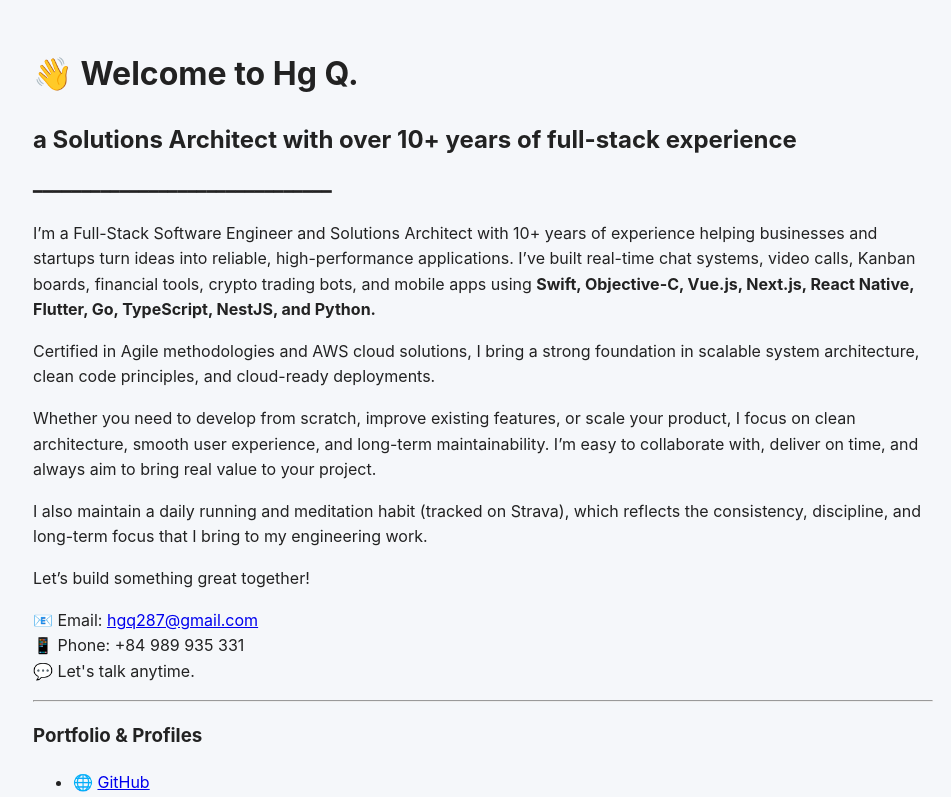
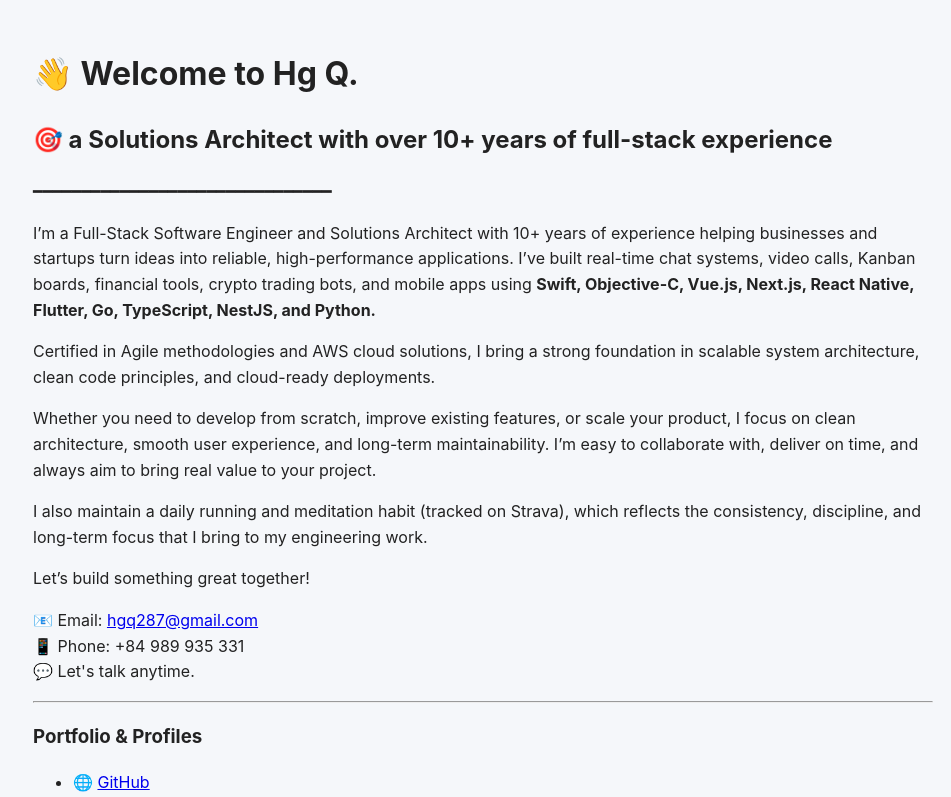
Before and after one commit to hgq287/hgq287.github.io, a Next.js app: page / in a window 1280 px wide. Shown: the top 797 px of the page, without its empty margins (157-1108 px from the left). Built offline with nearby package versions, Linux system fonts and the light colour scheme.

Commit message:
feat: add smooth animation for rendering the markdown sections

```diff
--- a/package.json
+++ b/package.json
@@ -8,6 +8,7 @@
     "deploy": "yarn build && touch out/.nojekyll && gh-pages -d out"
   },
   "dependencies": {
+    "framer-motion": "^12.18.1",
     "github-markdown-css": "^5.8.1",
     "gray-matter": "^4.0.3",
     "marked": "^15.0.12",
--- a/public/data/about.md
+++ b/public/data/about.md
@@ -1,4 +1,4 @@
-## a Solutions Architect with over 10+ years of full-stack experience
+## 🎯 a Solutions Architect with over 10+ years of full-stack experience
 ━━━━━━━━━━━━━━━━━━━━━━━━━━━━━━━
 
 I’m a Full-Stack Software Engineer and Solutions Architect with 10+ years of experience helping businesses and startups turn ideas into reliable, high-performance applications. I’ve built real-time chat systems, video calls, Kanban boards, financial tools, crypto trading bots, and mobile apps using **Swift, Objective-C, Vue.js, Next.js, React Native, Flutter, Go, TypeScript, NestJS, and Python.**
--- a/public/data/contact.md
+++ b/public/data/contact.md
@@ -1,4 +1,4 @@
-## Contact
+## 📇 Contact
 ━━━━━━━━━━━━━━━━━━━━━━━━━━━━━━━
 
 - 📧 **Email:** [hgq287@gmail.com](mailto:hgq287@gmail.com)
--- a/public/data/skills.md
+++ b/public/data/skills.md
@@ -1,5 +1,5 @@
 
-## Technical Skills
+## 🛠️ Technical Skills
 ━━━━━━━━━━━━━━━━━━━━━━━━━━━━━━━
 ### 👨‍💻 Programming Languages
 - Python (incl. FastAPI, Scikit-Learn, TensorFlow, CoreML)
--- /dev/null
+++ b/src/app/components/AnimatedSection.tsx
@@ -0,0 +1,43 @@
+'use client'
+
+import { motion, useAnimation, useInView } from 'framer-motion'
+import { useEffect, useRef } from 'react'
+
+export default function AnimatedSection({
+  children,
+}: {
+  children: React.ReactNode
+}) {
+  const ref = useRef(null)
+  const inView = useInView(ref, { once: true, margin: '0px 0px -20% 0px' })
+  const controls = useAnimation()
+
+  useEffect(() => {
+    if (inView) {
+      controls.start('visible')
+    }
+  }, [inView, controls])
+
+  return (
+    <motion.section
+      ref={ref}
+      initial="hidden"
+      animate={controls}
+      variants={{
+        hidden: { opacity: 0, y: 40, scale: 0.98 },
+        visible: {
+          opacity: 1,
+          y: 0,
+          scale: 1,
+          transition: {
+            duration: 0.8,
+            ease: [0.25, 0.46, 0.45, 0.94],
+          },
+        },
+      }}
+      style={{ willChange: 'transform, opacity' }}
+    >
+      {children}
+    </motion.section>
+  )
+}
--- a/src/app/components/MarkdownSection.tsx
+++ b/src/app/components/MarkdownSection.tsx
@@ -1,4 +1,7 @@
+import AnimatedSection from './AnimatedSection'
+
 export default function MarkdownSection({
+  // eslint-disable-next-line @typescript-eslint/no-unused-vars
   title,
   contentHtml,
 }: {
@@ -6,10 +9,12 @@ export default function MarkdownSection({
   contentHtml: string;
 }) {
   return (
-    <section>
-      <h3>{title}</h3>
-      <article dangerouslySetInnerHTML={{ __html: contentHtml }} />
-      <hr />
-    </section>
-  );
+    <AnimatedSection>
+      <article
+        className="prose prose-neutral dark:prose-invert"
+        dangerouslySetInnerHTML={{ __html: contentHtml }}
+      />
+      <hr className="my-8 border-neutral-300 dark:border-neutral-600" />
+    </AnimatedSection>
+  )
 }
--- a/src/app/page.tsx
+++ b/src/app/page.tsx
@@ -20,7 +20,7 @@ export default async function Home() {
       const raw = await fs.readFile(path.join(dataDir, file.filename), 'utf-8');
       const html = await marked.parse(raw);
       return {
-        title: '',
+        title: file.title,
         contentHtml: html,
       };
     })
```
Also changed, not shown: 1 other file (tests, documents, lock files or other folders).
